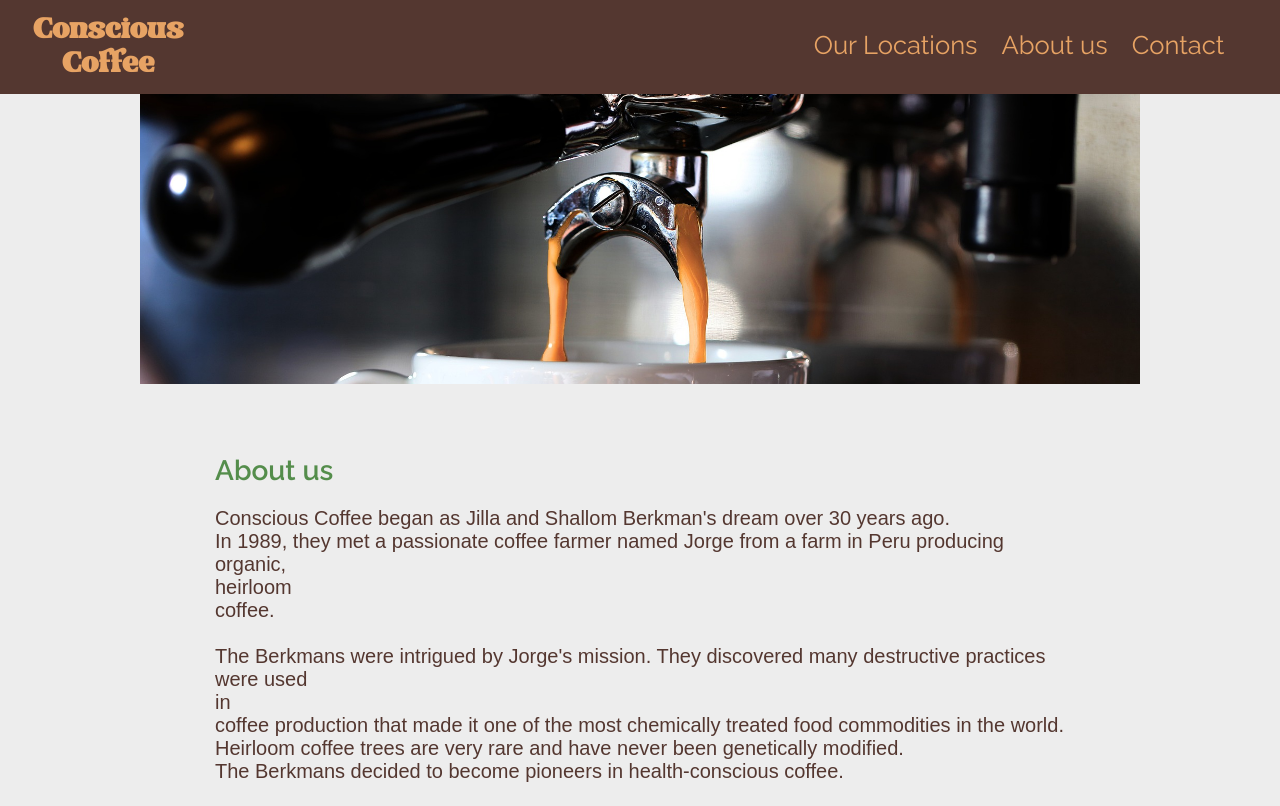
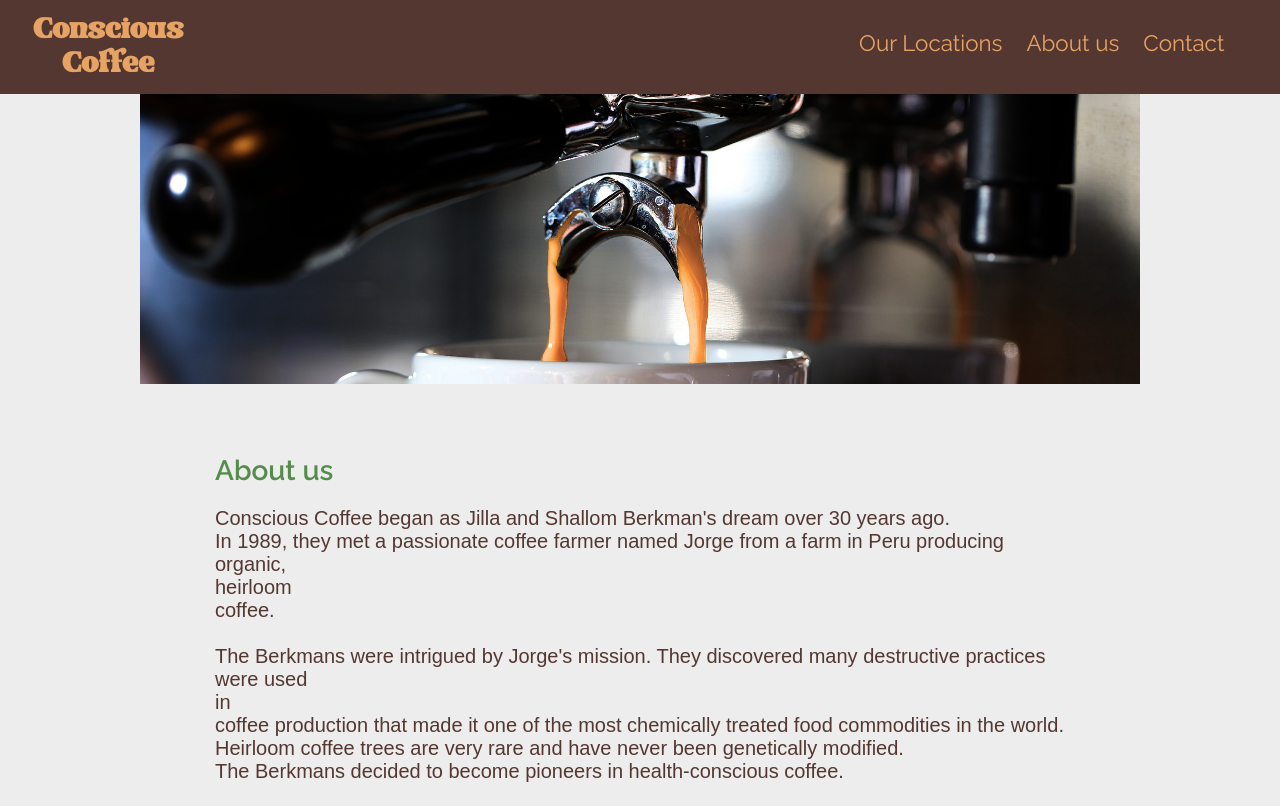
Before and after one commit to steffenkjekken/Conscious_Coffee, a plain HTML site: page about.html in a window 1280 px wide. Shown: the top 806 px of the page. Drawn offline with Linux system fonts and the light colour scheme; a web font is replaced by a local one.

Commit message:
Update style.css

```diff
--- a/style.css
+++ b/style.css
@@ -413,7 +413,7 @@ header .logo {
     color: #E7A364;
     padding: 10px;
     font-family: "Raleway", sans-serif;
-    font-size: 1.6em;
+    font-size: 1.4em;
 }
 
 #hero .location {
@@ -483,9 +483,8 @@ div.main-text, div.organic, div.about {
 
 .map > img {
     height: 420px;
-    object-position: ;
     object-fit: cover;
-    }
+}
 
 div.main-text:nth-child(3) > div:nth-child(2), div.main-text:nth-child(3) > div:nth-child(3) {
         margin: 0 0 0 50px ;
```
